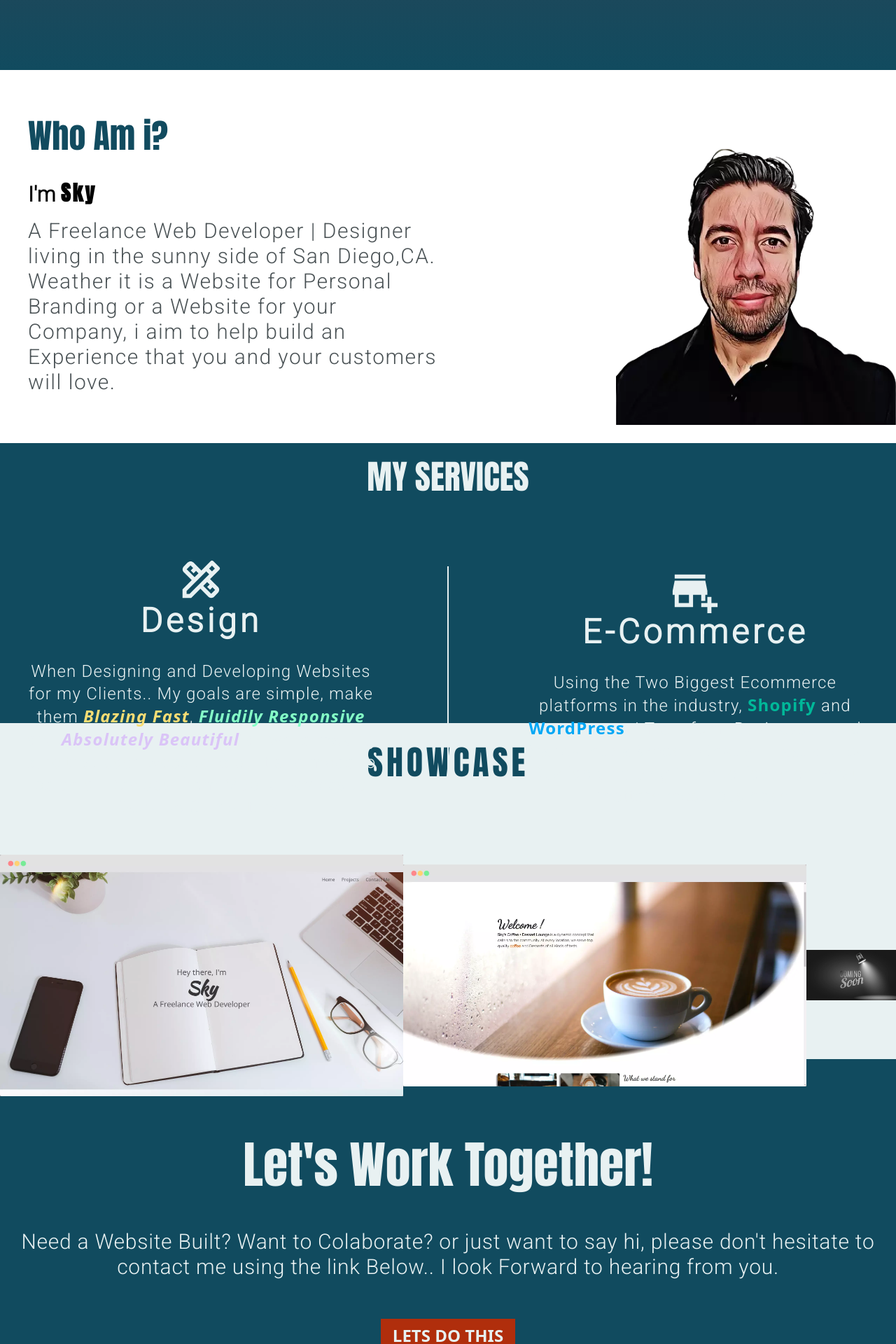
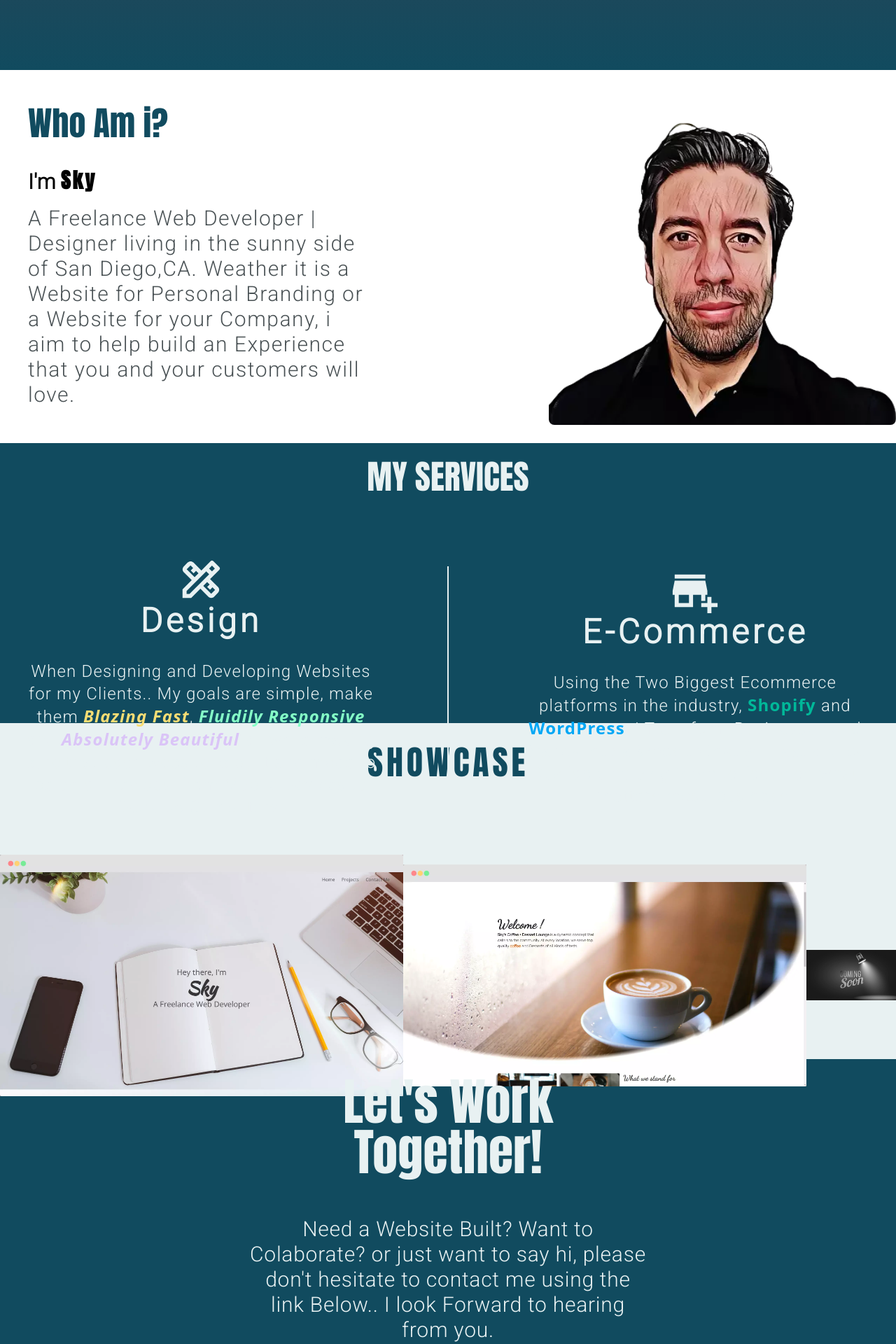
Before and after one commit to skystanoyevitch/sky-portfolio, a React (Create React App) app: page / in a window 1280 px wide. Shown: the part 300-2220 px from the top of the page at 70% size. Built offline with nearby package versions, Linux system fonts and the light colour scheme.

Commit message:
fixed Layouts for mobile and Tablets

```diff
--- a/src/Page-components/Contact.js
+++ b/src/Page-components/Contact.js
@@ -1,5 +1,5 @@
 import React from "react";
-import { useEffect } from "react";
+// import { useEffect } from "react";
 import Footer from "./Footer";
 import Nav from "./Nav";
 import { useForm } from "react-hook-form";
@@ -9,13 +9,12 @@ init("user_UjPKV0EnHoctjH33XHpvR");
 function Contact() {
 	const {
 		register,
-		watch,
 		handleSubmit,
 		reset,
 		formState: { isSubmitSuccessful, errors },
 	} = useForm();
-	const message = watch("message") || "";
-	const messagesLeft = 1500 - message.length;
+	// const message = watch("message") || "";
+	// const messagesLeft = 1500 - message.length;
 	const successMessage = "Success";
 
 	const onSubmit = (data) => {
@@ -37,9 +36,9 @@ function Contact() {
 	return (
 		<div className="w-screen h-screen">
 			<Nav />
-			<div className="container mx-auto md:h-full flex flex-col justify-around px-4 py-14 md:py-0 md:grid md:grid-cols-2 md:justify-items-center md:items-center lg:pt-32 lg:px-10">
+			<div className="container mx-auto md:h-full flex flex-col justify-around px-4 py-14 md:py-0 md:grid md:grid-cols-2 md:justify-items-center md:items-center lg:py-32 lg:px-10">
 				<div className="text-center md:text-left">
-					<div className="font-anton text-2xl md:text-3xl lg:text-4xl xl:text-7xl tracking-wide px-8">
+					<div className="font-anton text-2xl md:text-4xl xl:text-7xl tracking-wide px-8">
 						Let Me Help You
 					</div>
 					<p className="text-md md:text-2xl xl:text-3xl font-robotoThin tracking-wider leading-relaxed pt-10 px-8">
@@ -64,7 +63,7 @@ function Contact() {
 							{errors.message && <p>{errors.message.message}</p>}
 						</div>
 						<h3>{isSubmitSuccessful && successMessage}</h3>
-						<div className="flex flex-col px-8 md:px-0 lg:flex lg:flex-row xl:place-items-end space-y-8 pb-8 lg:space-x-9">
+						<div className="flex flex-col px-8 md:px-0 lg:flex lg:flex-row lg:place-items-end space-y-8 pb-8 lg:space-x-9">
 							<input
 								{...register("first_name", {
 									required: {
@@ -74,7 +73,7 @@ function Contact() {
 									maxLength: 15,
 								})}
 								type="text"
-								className="p-4 border-primary border bg-secondary flex flex-col"
+								className="p-4 border-primary border bg-secondary"
 								name="first_name"
 								placeholder="First Name"
 							/>
@@ -129,13 +128,13 @@ function Contact() {
 								name="message"
 								placeholder="Message"
 							></textarea>
-							<p style={{ color: "red" }}>{messagesLeft}</p>
+							{/* <p style={{ color: "red" }}>{messagesLeft}</p> */}
 						</div>
 
 						<button
 							type="submit"
 							value="submit"
-							className=" text-secondary p-2 text-xl font-semibold mt-8 mx-8 md:mx-0"
+							className=" text-secondary p-2 text-xl font-semibold mt-4 mx-8 md:mx-0 rounded-lg"
 							style={{ background: "#B02E0C" }}
 						>
 							LETS DO THIS !
--- a/src/Page-components/Micro-components/About.js
+++ b/src/Page-components/Micro-components/About.js
@@ -2,8 +2,8 @@ import React from "react";
 
 function About() {
 	return (
-		<div className="container mx-auto px-8 py-20 lg:p-24 xl:p-0 xl:flex xl:items-center xl:py-44 lg:justify-between xl:h-2/3 space-y-20 xl:space-y-0">
-			<div className="xl:max-w-2xl xl:p-10">
+		<div className="container mx-auto max-w-xs py-20 md:max-w-lg lg:max-w-none xl:p-0 lg:flex lg:p-24 xl:flex lg:items-center xl:py-44 lg:justify-between xl:h-2/3 space-y-20 xl:space-y-0">
+			<div className="xl:max-w-2xl xl:p-10 lg:flex-1">
 				<h2 className="text-3xl md:text-4xl lg:text-5xl font-anton text-primary">
 					Who Am i?
 				</h2>
@@ -13,16 +13,14 @@ function About() {
 				</h3>
 				<p className="text-2xl xl:text-3xl font-robotoThin tracking-wider leading-relaxed text-paragraph">
 					A Freelance Web Developer | Designer living in the sunny
-					side of San Diego,CA.
-					<br />
-					Weather it is a Website for Personal Branding or a Website
-					for your Company, i aim to help build an Experience that you
-					and your customers will love.
+					side of San Diego,CA. Weather it is a Website for Personal
+					Branding or a Website for your Company, i aim to help build
+					an Experience that you and your customers will love.
 				</p>
 			</div>
-			<div className="xl:max-w-3xl w-full xl:pl-52">
+			<div className="xl:max-w-3xl w-full xl:pl-52 lg:flex-1">
 				<div
-					className="w-full bg-profileImage bg-cover bg-no-repeat bg-center"
+					className="w-full bg-profileImage bg-cover bg-no-repeat bg-center rounded-lg"
 					style={{
 						height: "30rem",
 					}}
--- a/src/Page-components/Micro-components/Hero.js
+++ b/src/Page-components/Micro-components/Hero.js
@@ -7,11 +7,11 @@ function Hero() {
 			<div className="bg-cover bg-primary h-full z-0">
 				<div className="z-10 bg-gradient-to-b from-gray-700 w-full h-full flex place-items-center justify-center">
 					<div className="flex flex-col text-secondary text-center">
-						<h1 className="text-7xl md:text-9xl font-anton xl:tracking-wider">
+						<h1 className="text-7xl md:text-7xl xl:text-9xl font-anton xl:tracking-wider">
 							WELCOME
 						</h1>
 						<p
-							className="text-xl md:text-2xl"
+							className="text-xl md:text-xl xl:text-2xl"
 							style={{
 								textShadow: "-2px 2px 6px rgba(0, 0, 0, 0.31)",
 							}}
--- a/src/Page-components/Micro-components/MainContact.js
+++ b/src/Page-components/Micro-components/MainContact.js
@@ -6,7 +6,7 @@ const MainContact = () => {
 		<>
 			<section className="w-full xl:h-2/3 bg-primary">
 				<div className="w-full h-full">
-					<div className="container mx-auto h-full p-8 lg:p-24 xl:p-0 text-center text-secondary flex flex-col items-center justify-center">
+					<div className="container mx-auto lg:max-w-xl h-full p-8 lg:p-16 xl:p-0 text-center text-secondary flex flex-col items-center justify-center">
 						<h1 className="font-anton text-4xl lg:text-5xl xl:text-7xl">
 							Let's Work Together!
 						</h1>
@@ -20,7 +20,7 @@ const MainContact = () => {
 
 						<Link to="/Contact">
 							<button
-								className="xl:w-48 px-4 lg:px-4 lg:py-2 font-semibold text-md xl:text-2xl"
+								className="xl:w-48 py-1 px-2 lg:px-4 lg:py-2 font-semibold text-md xl:text-2xl rounded-lg"
 								style={{ background: "#B02E0C" }}
 							>
 								LETS DO THIS
--- a/src/Page-components/Micro-components/MainShowcase.js
+++ b/src/Page-components/Micro-components/MainShowcase.js
@@ -9,7 +9,7 @@ const MainShowcase = () => {
 						SHOWCASE
 					</h1>
 
-					<div className="flex flex-col space-y-16 xl:space-y-0 w-full px-8 md:px-16 lg:p-24 xl:px-0 py-20 xl:py-14 xl:flex xl:flex-row xl:justify-evenly xl:place-items-center">
+					<div className="container mx-auto flex flex-col pb-10 space-y-16 md:max-w-l lg:max-w-noneg xl:space-y-0 w-full px-8 md:px-0 lg:p-24 xl:px-0 xl:py-14 xl:flex xl:flex-row xl:justify-evenly xl:place-items-center">
 						<a
 							href="https://rolypolie.github.io/skystanoyevitch/"
 							target="_blank"
--- a/src/Page-components/Micro-components/MyServices.js
+++ b/src/Page-components/Micro-components/MyServices.js
@@ -10,15 +10,15 @@ const MyServices = () => {
 						<h1 className="text-center font-anton text-4xl md:text-5xl pb-16 lg:p-6">
 							MY SERVICES
 						</h1>
-						<div className="flex flex-col divide-y-2 divide-secondary xl:divide-y-0 xl:divide-x-2 xl:divide-secondary items-center md:pt-6 xl:p-0 xl:pt-16 md:pb-16 xl:space-y-0 xl:flex xl:flex-row xl:items-center text-center xl:h-2/3 xl:justify-center">
+						<div className="flex flex-col divide-y-2 divide-secondary xl:divide-y-0 xl:divide-x-2 xl:divide-secondary items-center md:pt-0 xl:p-0 xl:pt-16 md:pb-16 xl:space-y-0 xl:flex xl:flex-row xl:items-center text-center xl:h-2/3 xl:justify-center">
 							<div className="xl:max-w-3xl pt-10 xl:pt-0 pb-10 xl:pb-0 xl:pr-24">
 								<div className="flex justify-center">
 									<MdOutlineDesignServices size={70} />
 								</div>
-								<h2 className="lg:pb-4 font-robotoThin font-semibold lg:tracking-widest text-3xl lg:text-4xl xl:text-5xl xl:pb-8">
+								<h2 className="pb-8 font-robotoThin font-semibold lg:tracking-widest text-3xl lg:text-4xl xl:text-5xl xl:pb-8">
 									Design
 								</h2>
-								<p className="lg:max-w-lg lg:pt-4 xl:p-0 tracking-wider text-lg md:text-xl xl:text-2xl font-robotoThin leading-relaxed">
+								<p className="md:max-w-lg lg:pt-4 xl:p-0 tracking-wider text-lg md:text-xl xl:text-2xl font-robotoThin leading-relaxed">
 									When Designing and Developing Websites for
 									my Clients.. My goals are simple, make them{" "}
 									<span
@@ -50,10 +50,10 @@ const MyServices = () => {
 								<div className="flex justify-center">
 									<MdAddBusiness size={70} />
 								</div>
-								<h2 className="lg:pb-4 font-robotoThin font-semibold lg:tracking-widest text-3xl lg:text-4xl xl:text-5xl xl:pb-8">
+								<h2 className="pb-8 font-robotoThin font-semibold lg:tracking-widest text-3xl lg:text-4xl xl:text-5xl xl:pb-8">
 									E-Commerce
 								</h2>
-								<p className="lg:max-w-lg lg:pt-4 xl:pt-0 tracking-wider text-lg md:text-xl xl:text-2xl font-robotoThin leading-relaxed">
+								<p className="md:max-w-lg lg:pt-4 xl:pt-0 tracking-wider text-lg md:text-xl xl:text-2xl font-robotoThin leading-relaxed">
 									Using the Two Biggest Ecommerce platforms in
 									the industry,{" "}
 									<span
--- a/src/Page-components/Nav.js
+++ b/src/Page-components/Nav.js
@@ -12,7 +12,7 @@ const Nav = () => {
 			}`}
 		>
 			<nav className="md:flex md:justify-center flex-1">
-				<ul className="flex text-xl p-x tracking-wide">
+				<ul className="flex xl:text-xl p-x tracking-wide">
 					<li className={"m-10 p-3"}>
 						<Link to="/">HOME</Link>
 					</li>
--- a/src/Page-components/Showcase.js
+++ b/src/Page-components/Showcase.js
@@ -9,7 +9,7 @@ function Showcase() {
 			<Nav />
 			<ShowcaseHero />
 			<div className="w-full xl:h-full bg-secondary">
-				<div className="container mx-auto p-8 md:p-16 lg:p-24 xl:py-20 md:space-y-20">
+				<div className="container mx-auto md:max-w-2xl lg:max-w-none p-8 md:p-16 lg:p-24 xl:py-20 md:space-y-20">
 					<div className="w-full grid grid-rows-2 lg:grid-rows-none lg:grid lg:grid-cols-2 lg:gap-10 lg:justify-center lg:items-center">
 						<div>
 							<h3 className="font-anton text-3xl xl:text-5xl mb-6">
```
